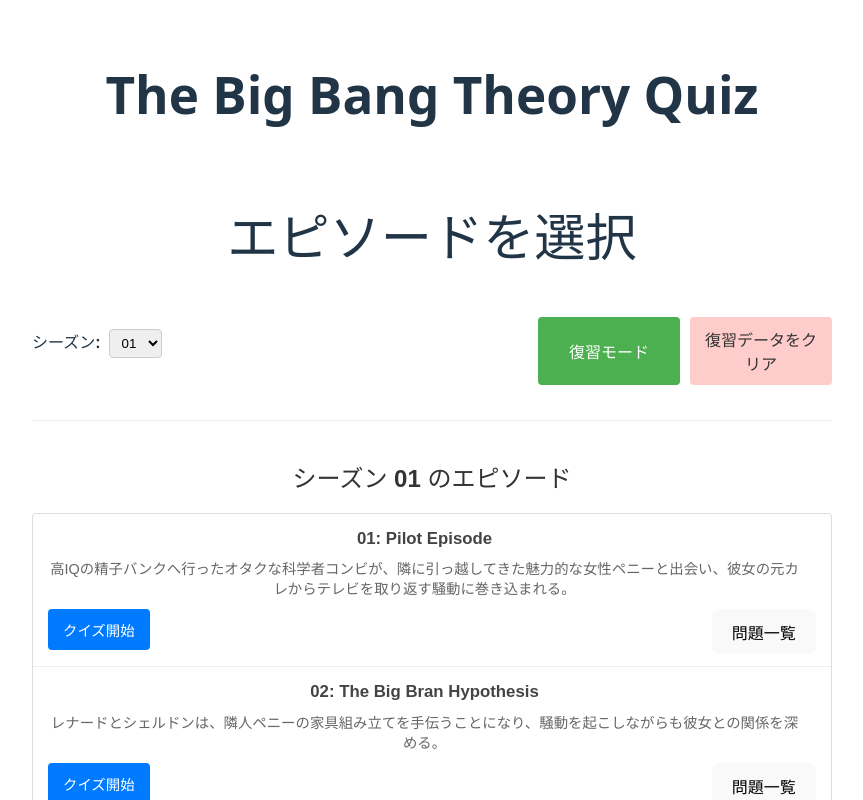
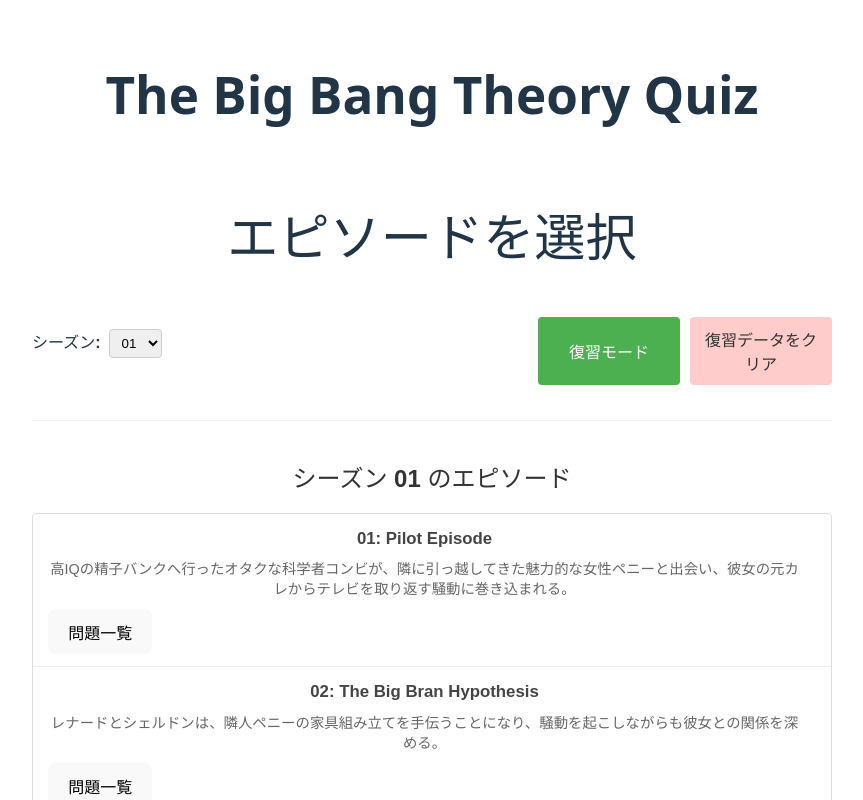
Before and after one commit to fukuta0614/big_bang_theory_quiz, a React (Vite) app: page / in a window 1280 px wide. Shown: the top 800 px of the page, without its empty margins (208-1071 px from the left). Built offline with nearby package versions, Linux system fonts and the light colour scheme.

Commit message:
Remove 'クイズ開始' button from Home page

```diff
--- a/src/components/Home.tsx
+++ b/src/components/Home.tsx
@@ -107,10 +107,6 @@
                   {/* Display the outline */}
                   <p className="synopsis">{episode.outline}</p>
                 </div>
-                {/* Link for starting quiz directly */}
-                <Link to={`/quiz/season/${season}/episode/${episode.episode}`}>
-                   <button className="start-quiz-button">クイズ開始</button>
-                </Link>
                 {/* Link for viewing question list */}
                 <Link to={`/season/${season}/episode/${episode.episode}/questions`}>
                   <button>問題一覧</button> {/* Add class if needed */}
```
